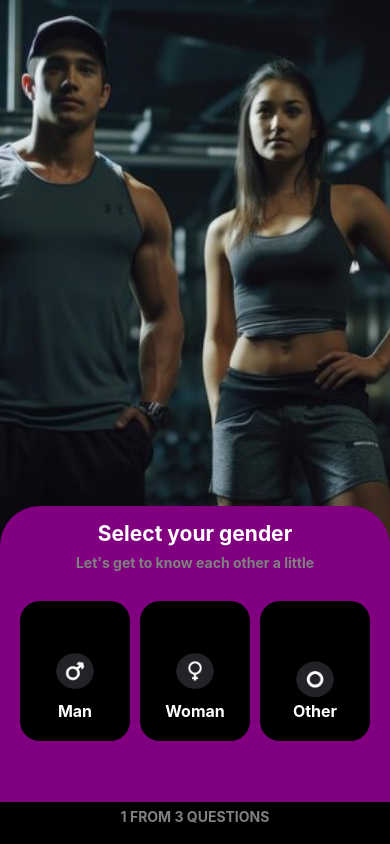
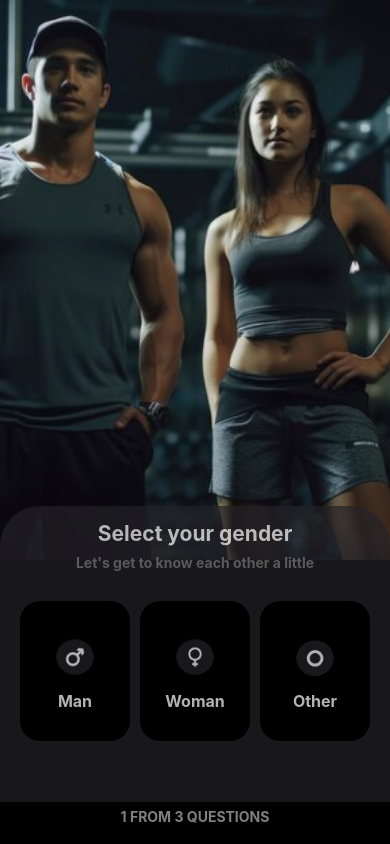
Before and after one commit to Sedinamm/HealthX, a React Native app: screen /Question1 in a window 390 px wide. Built offline with nearby package versions, Linux system fonts and the light colour scheme.

Commit message:
initial commit

```diff
--- a/Screens/Question1.js
+++ b/Screens/Question1.js
@@ -34,7 +34,7 @@ const Question1 = () => {
                 style={styles.image2}
                 source={require("../Images/female.png")}
               />
-              <Text style={styles.btnText2}>Woman</Text>
+              <Text style={styles.btnText}>Woman</Text>
             </View>
           </TouchableOpacity>
 
@@ -45,7 +45,7 @@ const Question1 = () => {
                 style={styles.image3}
                 source={require("../Images/other.png")}
               />
-              <Text style={styles.btnText3}>Other</Text>
+              <Text style={styles.btnText}>Other</Text>
             </View>
           </TouchableOpacity>
         </View>
@@ -66,12 +66,19 @@ const styles = StyleSheet.create({
     flex: 10,
     backgroundColor: "#000",
   },
-  container2: {
+  _container2: {
     flex: 3.5,
     width: "100%",
-    backgroundColor: "purple",
+    backgroundColor: "#232227",
     borderTopRightRadius: 40,
     borderTopLeftRadius: 40,
+    opacity: 0.7, // adjust
+  },
+  get container2() {
+    return this._container2;
+  },
+  set container2(value) {
+    this._container2 = value;
   },
   image: {
     width: "100%",
@@ -109,13 +116,14 @@ const styles = StyleSheet.create({
   image1: {
     width: "100%",
     height: "100%",
+    bottom: "10%",
   },
   btnText: {
     color: "white",
     textAlign: "center",
     fontSize: 16,
     fontWeight: "700",
-    top: 100,
+    top: 90,
     position: "absolute",
     left: 0,
     right: 0,
@@ -131,16 +139,7 @@ const styles = StyleSheet.create({
   image2: {
     width: "100%",
     height: "100%",
-  },
-  btnText2: {
-    color: "white",
-    textAlign: "center",
-    fontSize: 16,
-    fontWeight: "700",
-    position: "absolute",
-    top: 100,
-    left: 0,
-    right: 0,
+    bottom: "10%",
   },
   othersView: {
     backgroundColor: "#000",
@@ -152,6 +151,7 @@ const styles = StyleSheet.create({
   image3: {
     width: "100%",
     height: "100%",
+    bottom: "15%",
   },
   btnText3: {
     color: "white",
@@ -159,7 +159,7 @@ const styles = StyleSheet.create({
     fontSize: 16,
     fontWeight: "700",
     position: "absolute",
-    top: 100,
+    top: 90,
     left: 0,
     right: 0,
   },
```
